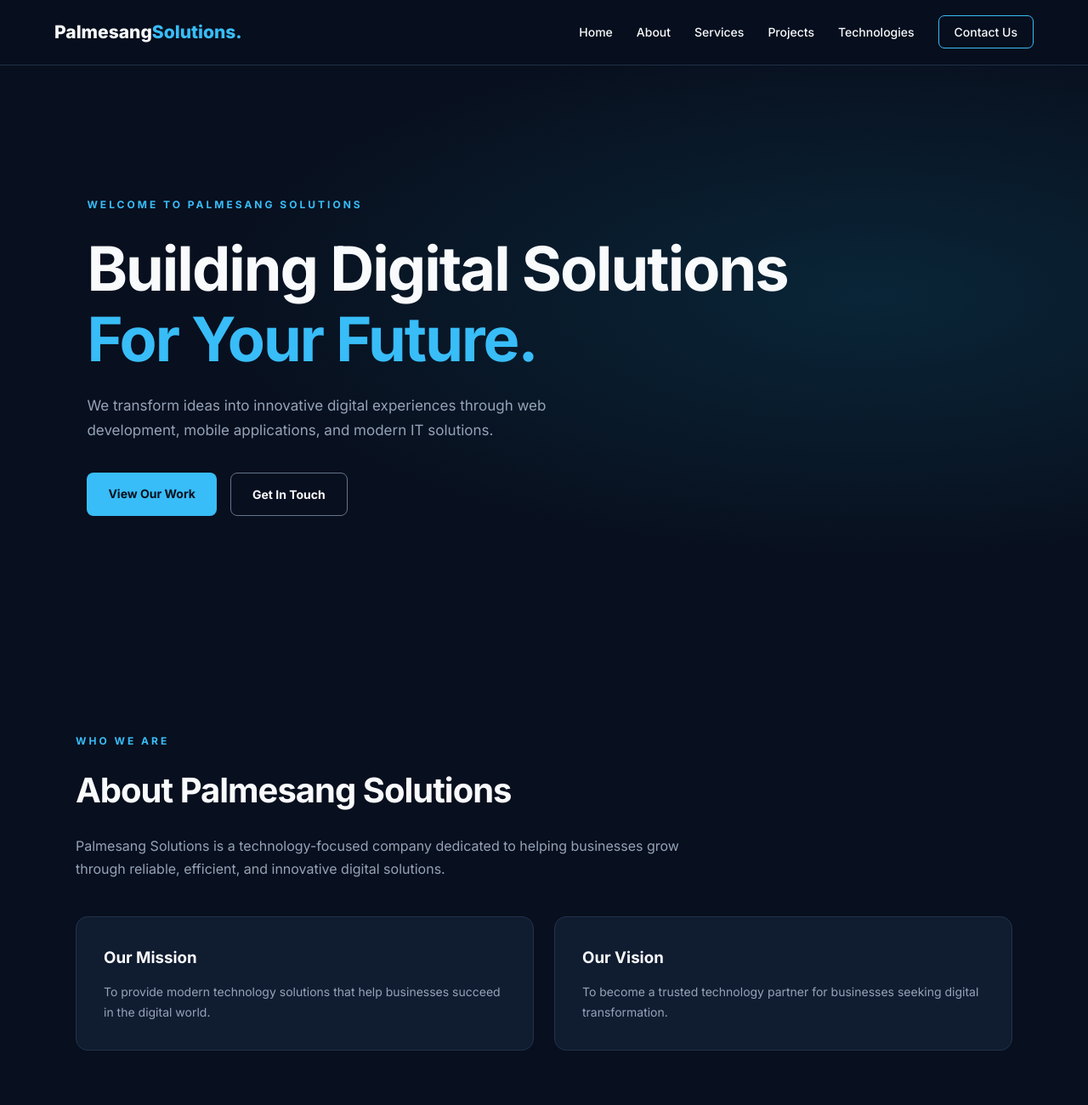
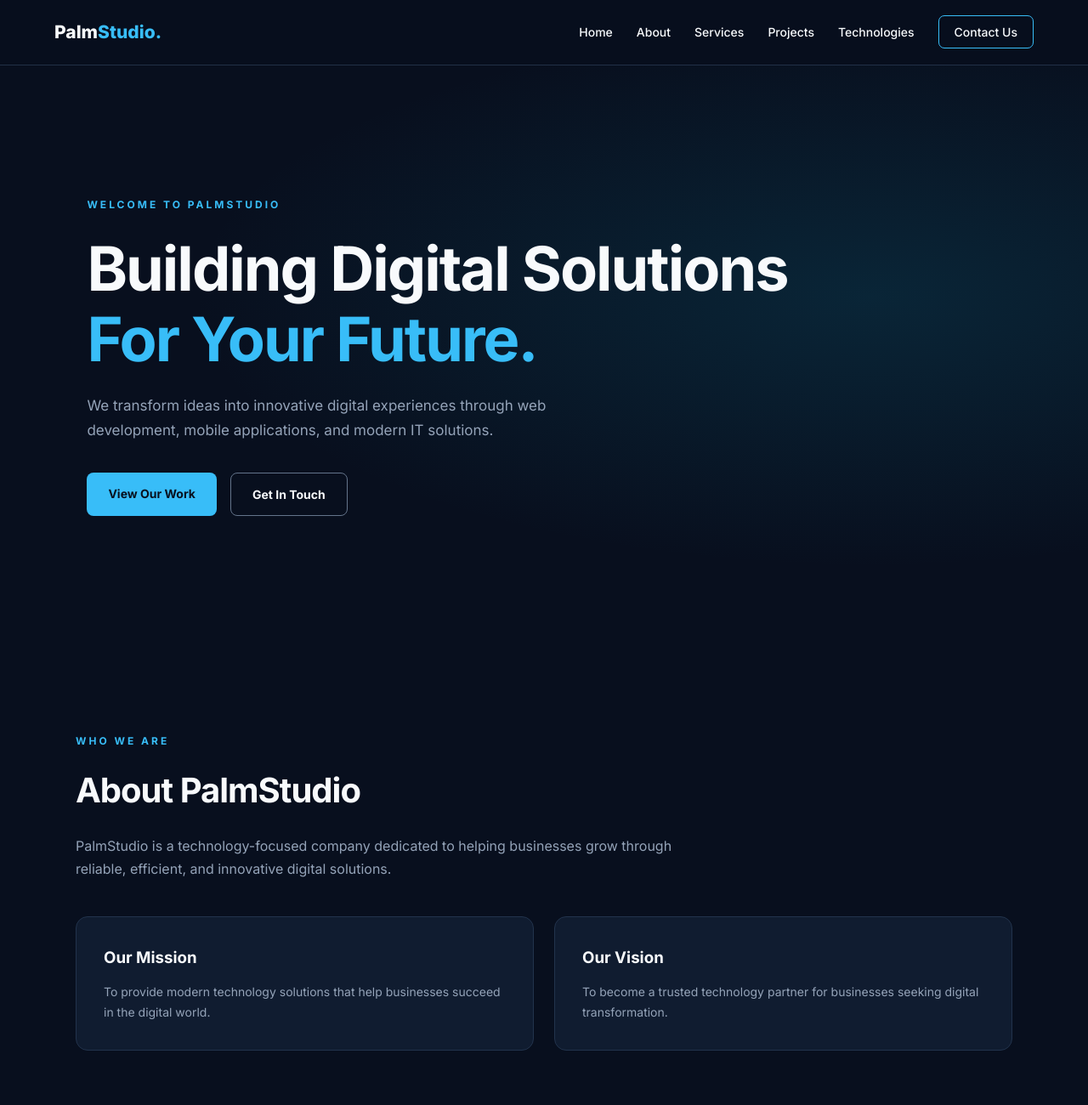
Before and after one commit to Palmesang-Solution/palmesang-solutions, a plain HTML site: page index.html in a window 1280 px wide. Shown: the top 1300 px of the page at 85% size. Drawn offline with Linux system fonts and the light colour scheme.

Commit message:
Rename Palmesang Solutions to PalmStudio

```diff
--- a/index.html
+++ b/index.html
@@ -3,7 +3,7 @@
 <head>
     <meta charset="UTF-8">
     <meta name="viewport" content="width=device-width, initial-scale=1.0">
-    <title>Palmesang Solutions | IT Solutions</title>
+    <title>PalmStudio | IT Solutions</title>
     <link rel="stylesheet" href="css/style.css">
 </head>
 <body>
@@ -11,7 +11,7 @@
     <header>
         <nav class="navbar">
             <a href="#home" class="logo">
-                Palmesang<span>Solutions.</span>
+                Palm<span>Studio.</span>
             </a>
 
             <button class="menu-toggle" aria-label="Toggle menu"
@@ -32,7 +32,7 @@
         <!-- HOME -->
         <section id="home" class="hero">
             <div class="hero-content">
-                <span class="eyebrow">WELCOME TO PALMESANG SOLUTIONS</span>
+                <span class="eyebrow">WELCOME TO PALMSTUDIO</span>
 
                 <h1>Building Digital Solutions
                     <span>For Your Future.</span>
@@ -55,9 +55,9 @@
         <section id="about" class="section">
             <div class="container">
                 <span class="section-label">WHO WE ARE</span>
-                <h2>About Palmesang Solutions</h2>
+                <h2>About PalmStudio</h2>
                 <p class="section-description">
-                    Palmesang Solutions is a technology-focused company
+                    PalmStudio is a technology-focused company
                     dedicated to helping businesses grow through
                     reliable, efficient, and innovative digital solutions.
                 </p>
```
